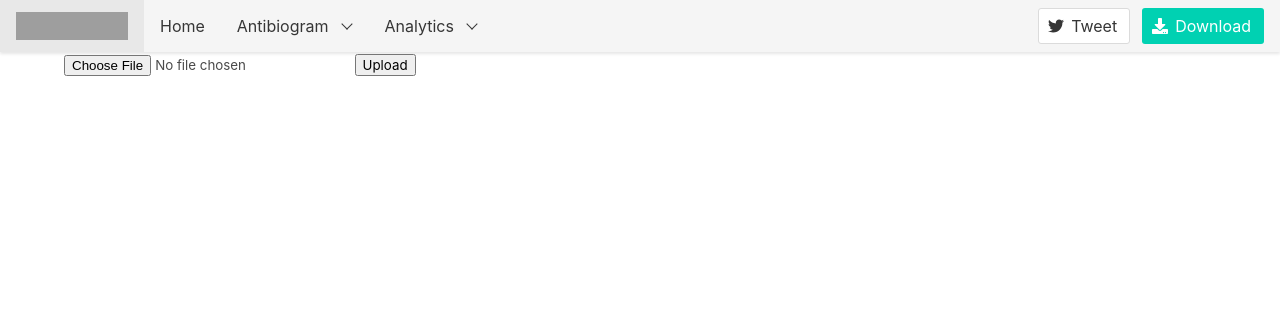
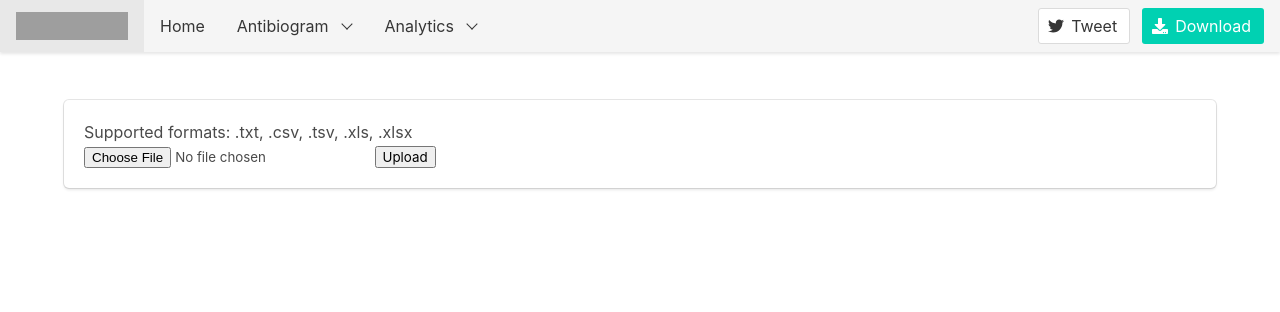
Before and after one commit to likit/biolytics, a Flask app: page /analytics/ in a window 1280 px wide. Shown: the top 312 px of the page. Run offline with Flask 2, Linux system fonts and the light colour scheme; some libraries are stand-ins or nearby versions; grey boxes are pictures that could not be loaded.

Commit message:
updated the upload template

```diff
--- a/app/templates/analytics/upload.html
+++ b/app/templates/analytics/upload.html
@@ -1,11 +1,16 @@
 {% extends "base.html" %}
 {% block page_content %}
-<section>
+<section class="section">
   <div class="container">
-    <form enctype="multipart/form-data" method="post">
-      <input type="file" name="datafile">
-      <button type="submit" value="submit">Upload</button>
-    </form>
+    <div class="box">
+      <p>Supported formats: .txt, .csv, .tsv, .xls, .xlsx</p>
+      <form enctype="multipart/form-data" method="post">
+        <input type="file" name="datafile">
+        <button type="submit" value="submit">Upload</button>
+      </form>
+    </div>
   </div>
 </section>
 {% endblock %}
+{% block scripts %}
+{% endblock %}
```
